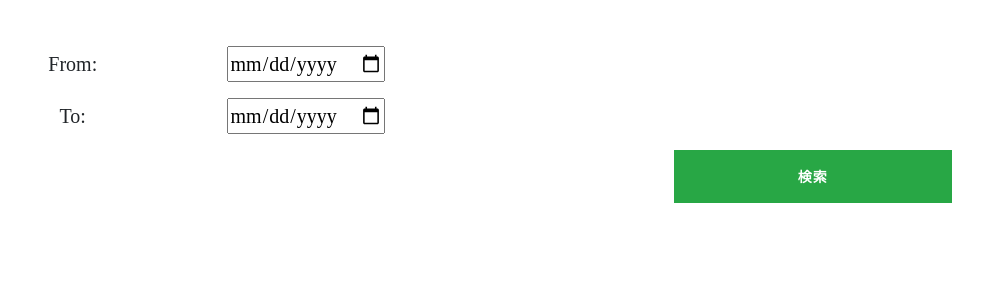
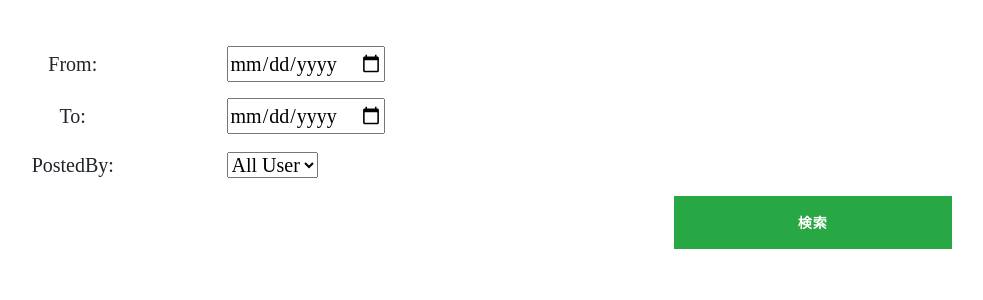
Before and after one commit to futa054/isaki, a Django app: page / in a window 1280 px wide. Shown: the part 310-610 px from the top of the page, without its empty margins (151-1134 px from the left). Run offline with Django 3.2, Linux system fonts and the light colour scheme; data that the repository does not hold is empty; some libraries are stand-ins or nearby versions.

Commit message:
Add searchform posted

```diff
--- a/blog/forms.py
+++ b/blog/forms.py
@@ -1,6 +1,8 @@
 from django import forms
 
 from .models import Blog
+
+from django.contrib.auth.models import User
 
 class BlogForm(forms.ModelForm):
 
@@ -23,3 +25,9 @@ class SearchForm(forms.Form):
         required=False,
         widget=forms.DateInput(attrs={"type":"date"}),
     )
+    postedBy = forms.ModelChoiceField(
+        User.objects,
+        label='PostedBy',
+        required = False,
+        empty_label='All User',
+    )
--- a/blog/templates/blog/blog_list.html
+++ b/blog/templates/blog/blog_list.html
@@ -3,7 +3,7 @@
 {% block body %}
     <form method="POST">
         {% csrf_token %}
-        {% for field in date_form %}
+        {% for field in search_form %}
             <div class="form-group form-inline">
                 <label class="col-md-offset-2 col-md-3 control-label">{{ field.label }}:</label>
                 <div class="col-md-8">
--- a/blog/views.py
+++ b/blog/views.py
@@ -23,9 +23,10 @@ class BlogListView(ListView):
         form_value = [
             self.request.POST.get('fromDate', None),
             self.request.POST.get('toDate', None),
+            self.request.POST.get('postedBy', None),
         ]
         request.session['form_value'] = form_value
-        # 検索時にページネーションに関連したエラーを防ぐ
+        # ページネーションエラーを防ぐ
         self.request.GET = self.request.GET.copy()
         self.request.GET.clear()
         return self.get(request, *args, **kwargs)
@@ -35,15 +36,18 @@ class BlogListView(ListView):
         # sessionにセット
         fromDate = None
         toDate = None
+        postedBy = None
         if 'form_value' in self.request.session:
             form_value = self.request.session['form_value']
             fromDate = form_value[0]
             toDate = form_value[1]
+            postedBy = form_value[2]
         default_data = {'fromDate': fromDate,  # from日付
                         'toDate': toDate,  # to日付
+                        'postedBy': postedBy,
                         }
-        date_form = SearchForm(initial=default_data) # 検索フォーム
-        context['date_form'] = date_form
+        search_form = SearchForm(initial=default_data) # 検索フォーム
+        context['search_form'] = search_form
         return context
 
     def get_queryset(self):
@@ -51,9 +55,11 @@ class BlogListView(ListView):
             form_value = self.request.session['form_value']
             fromDate = form_value[0]
             toDateStr = form_value[1]
+            postedBy = form_value[2]
             # 検索条件
             condition_fromDate = Q()
             condition_toDate = Q()
+            condition_postedBy = Q()
             if fromDate != "":
                 condition_fromDate = Q(posted_date__gte=fromDate)
             if toDateStr != "":
@@ -62,9 +68,13 @@ class BlogListView(ListView):
                 toDateTime += timedelta(days=1)
                 toDate = toDateTime.strftime(date_format)
                 condition_toDate = Q(posted_date__lt=toDate)
-            return Blog.objects.select_related().filter(condition_fromDate & condition_toDate).order_by('-posted_date')
+            if postedBy != "":
+                condition_postedBy = Q(author=postedBy)
+            queryset = Blog.objects.select_related().filter(condition_fromDate & condition_toDate & condition_postedBy)
         else:
-            return Blog.objects.all().order_by('-posted_date')
+            queryset = Blog.objects.all()
+
+        return queryset.order_by('-posted_date')
 
 class BlogDetailView(DetailView):
     model = Blog
```
